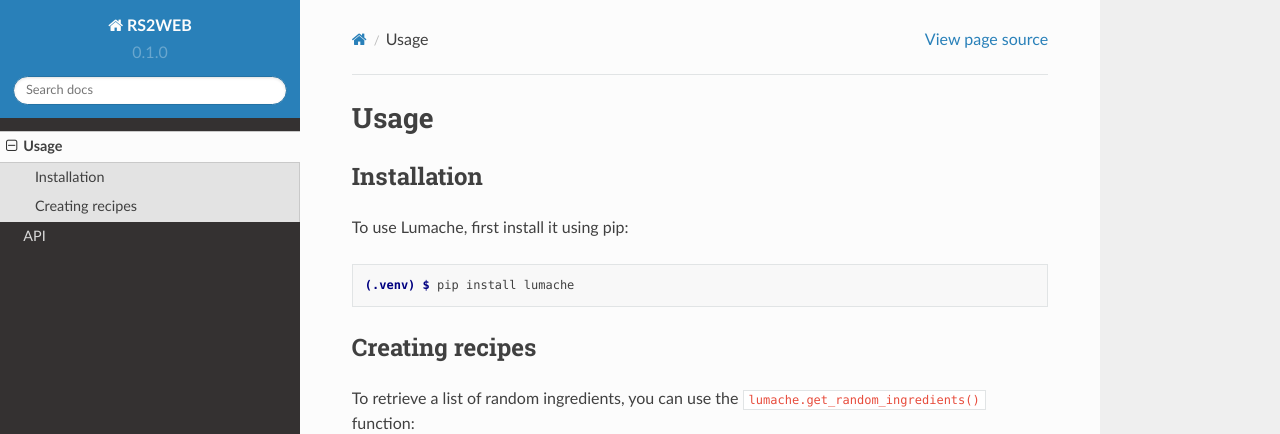
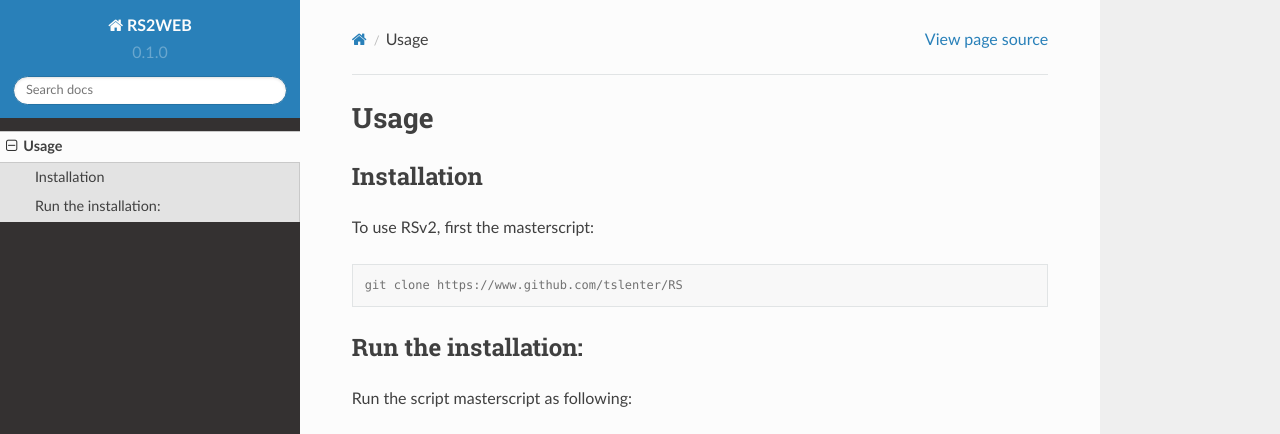
Before and after one commit to tslenter/RS2WEB, a Sphinx documentation site: the page built from docs/source/usage.rst, in a window 1280 px wide and 1095 px high. Shown: the top 434 px of the window. Built offline with Sphinx 7.4.7 and the Read the Docs theme 2.0.0, drawn with Linux system fonts in a browser that asks for light colours; some of the changed text lies outside the part shown.

Commit message:
Documentation changed ...

```diff
--- a/docs/source/index.rst
+++ b/docs/source/index.rst
@@ -1,9 +1,11 @@
 Welcome to RS2v2 documentation!
 ===================================
 
-Remote Syslog version 2 is an syslog vieewer build on Laravel.
+Remote Syslog version 2 is a syslog viewer build on Laravel.
 The webinterface is created by Ronald Gerits and Tom Slenter.
 More information can be found on <https://www.remotesyslog.com/>`_
+
+This is a part of the masterscript: https://www.github.com/tslenter/RS
 
 Check out the :doc:`usage` section for further information, including
 how to :ref:`installation` the project.
@@ -18,4 +20,3 @@ Contents
 .. toctree::
 
    usage
-   api
--- a/docs/source/usage.rst
+++ b/docs/source/usage.rst
@@ -6,28 +6,32 @@ Usage
 Installation
 ------------
 
-To use Lumache, first install it using pip:
+To use RSv2, first the masterscript:
 
 .. code-block:: console
 
-   (.venv) $ pip install lumache
+   git clone https://www.github.com/tslenter/RS
 
-Creating recipes
+Run the installation:
 ----------------
 
-To retrieve a list of random ingredients,
-you can use the ``lumache.get_random_ingredients()`` function:
+Run the script masterscript as following:
 
-.. autofunction:: lumache.get_random_ingredients
+.. code-block:: console
 
-The ``kind`` parameter should be either ``"meat"``, ``"fish"``,
-or ``"veggies"``. Otherwise, :py:func:`lumache.get_random_ingredients`
-will raise an exception.
+   cd RS
+   sudo ./rseinstaller
 
-.. autoexception:: lumache.InvalidKindError
+Select the following options to install the correct core:
 
-For example:
+.. code-block:: console
 
->>> import lumache
->>> lumache.get_random_ingredients()
-['shells', 'gorgonzola', 'parsley']
+   Option 1 => RSE Core installation
+   Option 1 => Core installation
+
+Select the following options to install the RSv2 webinterface:
+
+.. code-block:: console
+
+   Option 3 => RSv2 webinterface installation
+   Option 1 => RSv2 installation
```
Also changed, not shown: docs/source/api.rst (deleted, +0 -7 lines).
